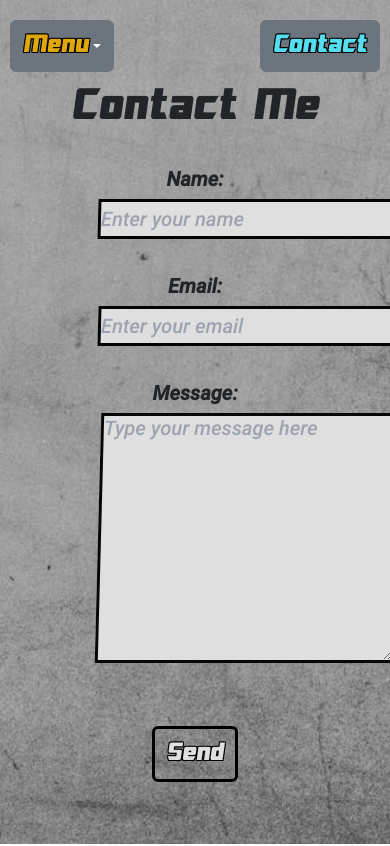
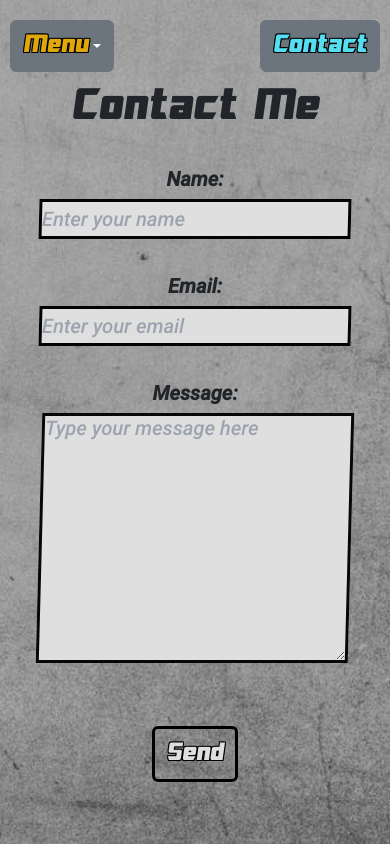
Before and after one commit to kobdash/MyPortfolio, a React (Create React App) app: page /contactPage in a window 390 px wide. Shown: the top 846 px of the page. Built offline with nearby package versions, Linux system fonts and the light colour scheme.

Commit message:
media changes

```diff
--- a/src/components/styles/ContactPage.css
+++ b/src/components/styles/ContactPage.css
@@ -3,6 +3,7 @@
   flex-direction: column;
   align-items: center;
   text-align: center;
+
 
 
 }
@@ -77,3 +78,16 @@ label{
 
 
 }
+
+
+@media (max-width: 600px) {
+  .contact-form {
+    width: 80%;
+  }
+
+
+  .name-email-box,
+  .message-box {
+    width: 100%; }
+
+}
```
